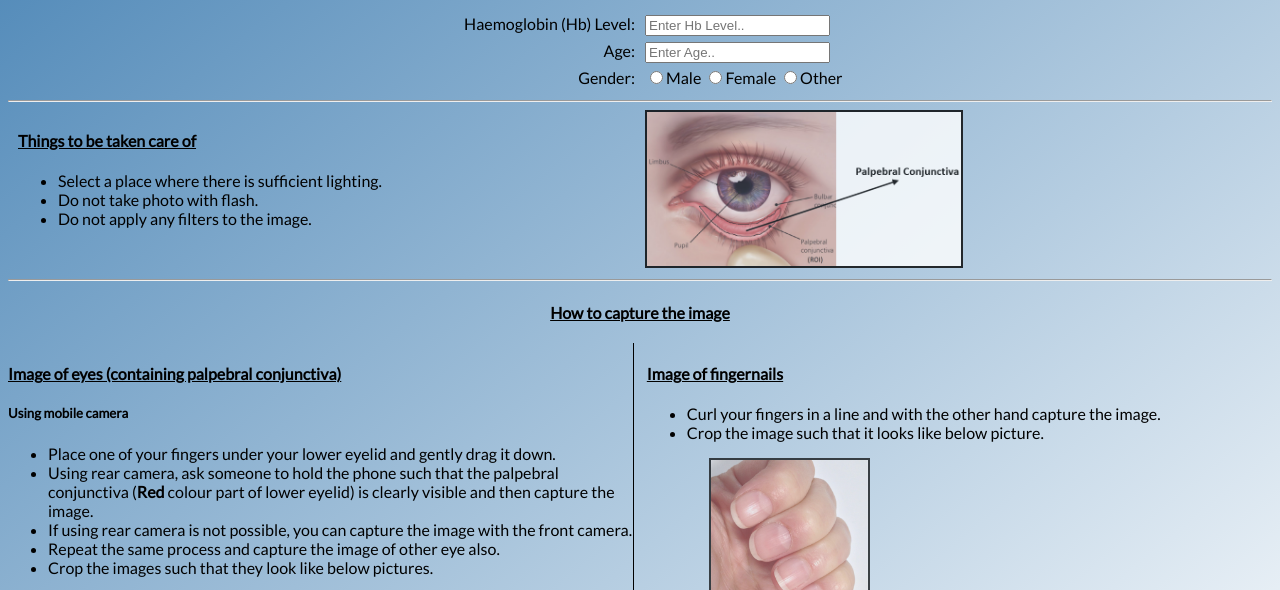
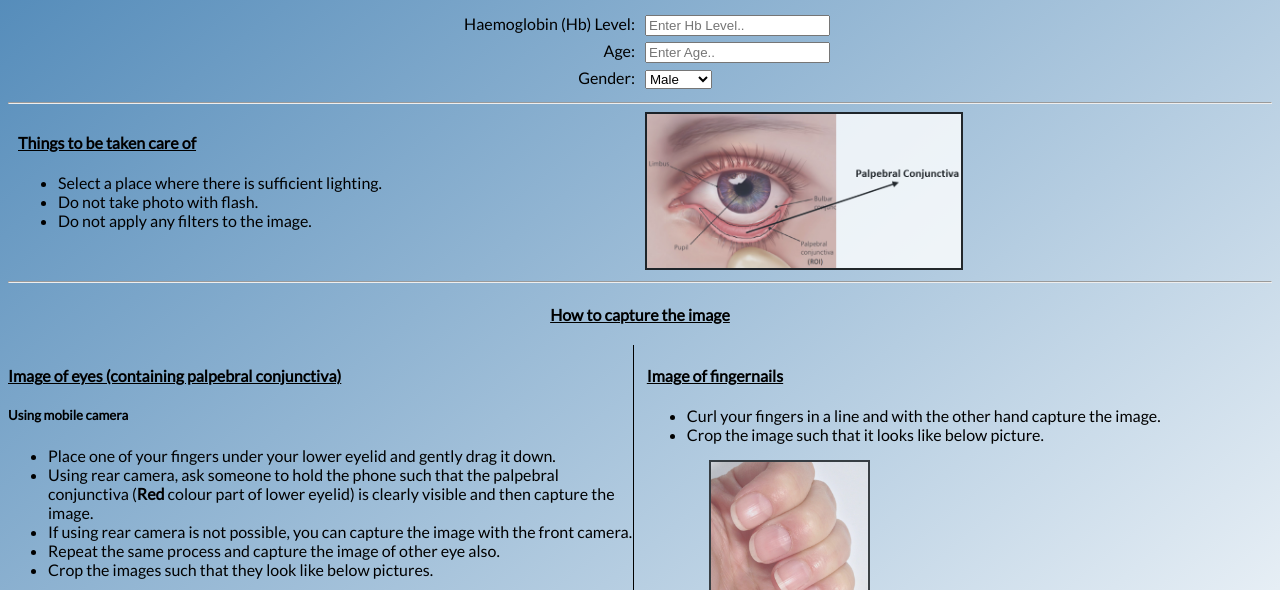
Before and after one commit to koushikpmv/Jio-anaemia-detection, a plain HTML site: page website/index.html in a window 1280 px wide. Shown: the part 182-772 px from the top of the page. Drawn offline with Linux system fonts and the light colour scheme.

Commit message:
Update index.html

```diff
--- a/website/index.html
+++ b/website/index.html
@@ -44,12 +44,14 @@
             </div>
             <div class="row">
                 <div class="a">
-                    <label for="fname">Gender:</label>
+                    <label for="Gender">Gender:</label>
                 </div>
                 <div class="b">
-                    <input type="radio" name="Gender" value="Male">Male
-                    <input type="radio" name="Gender" value="Female">Female
-                    <input type="radio" name="Gender" value="Other">Other
+                   <select name="Gender" id="Gender">
+                        <option value="Male">Male</option>
+                        <option value="Female">Female</option>
+                        <option value="Other">Other</option>
+                      </select>
                 </div>
             </div>
         </div>
```
